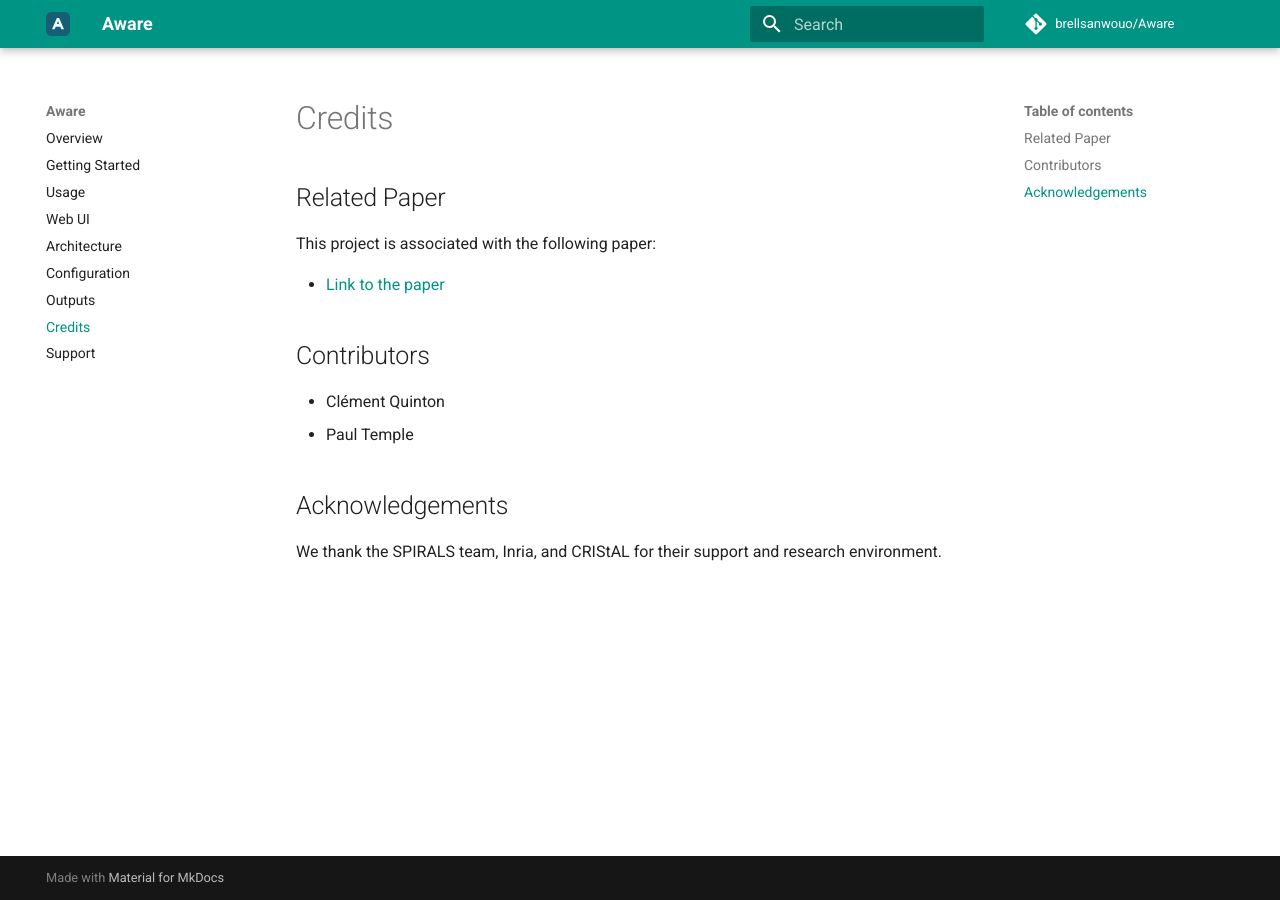
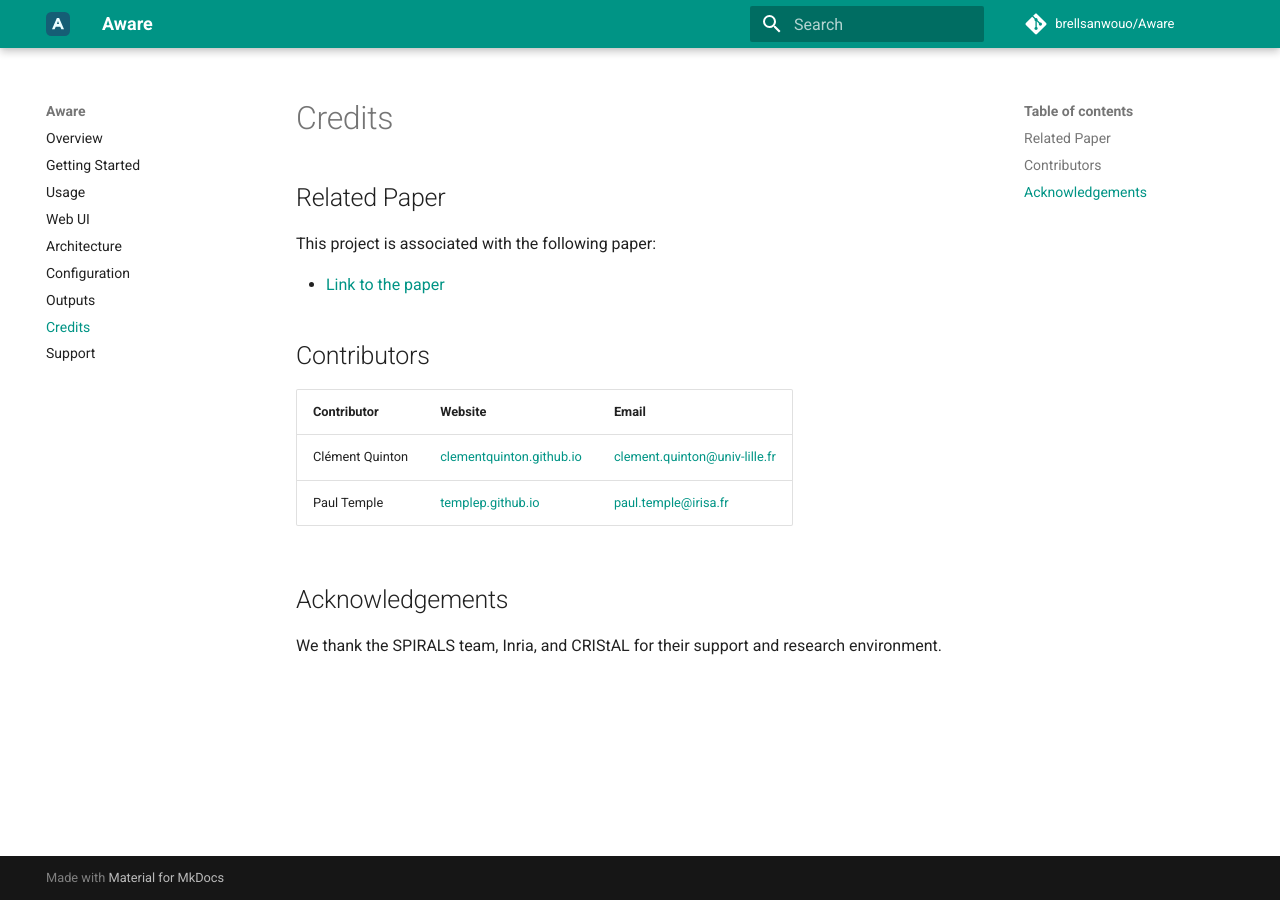
Before and after one commit to brellsanwouo/AWARE, an MkDocs documentation site: the page built from docs/credits.md, in a window 1280 px wide. Built offline with MkDocs 1.6.1 and Material for MkDocs 9.7.7, drawn with Linux system fonts in a browser that asks for light colours; comment, search, counter and statistics services are not loaded.

Commit message:
Add contributor contact links

```diff
--- a/docs/credits.md
+++ b/docs/credits.md
@@ -8,8 +8,10 @@ This project is associated with the following paper:
 
 ## Contributors
 
-- Clément Quinton
-- Paul Temple
+| Contributor | Website | Email |
+| --- | --- | --- |
+| Clément Quinton | [clementquinton.github.io](https://clementquinton.github.io/) | [clement.quinton@univ-lille.fr](mailto:clement.quinton@univ-lille.fr) |
+| Paul Temple | [templep.github.io](https://templep.github.io/) | [paul.temple@irisa.fr](mailto:paul.temple@irisa.fr) |
 
 ## Acknowledgements
 
```
